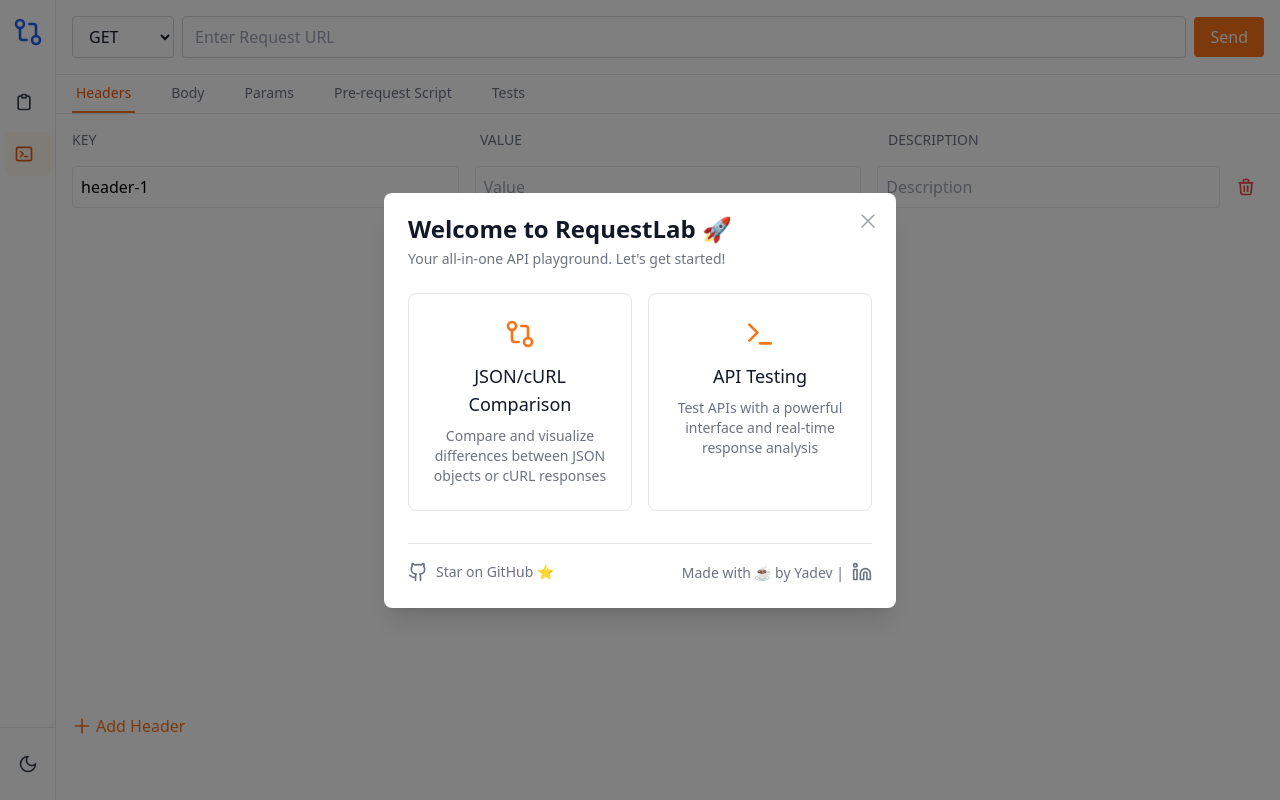
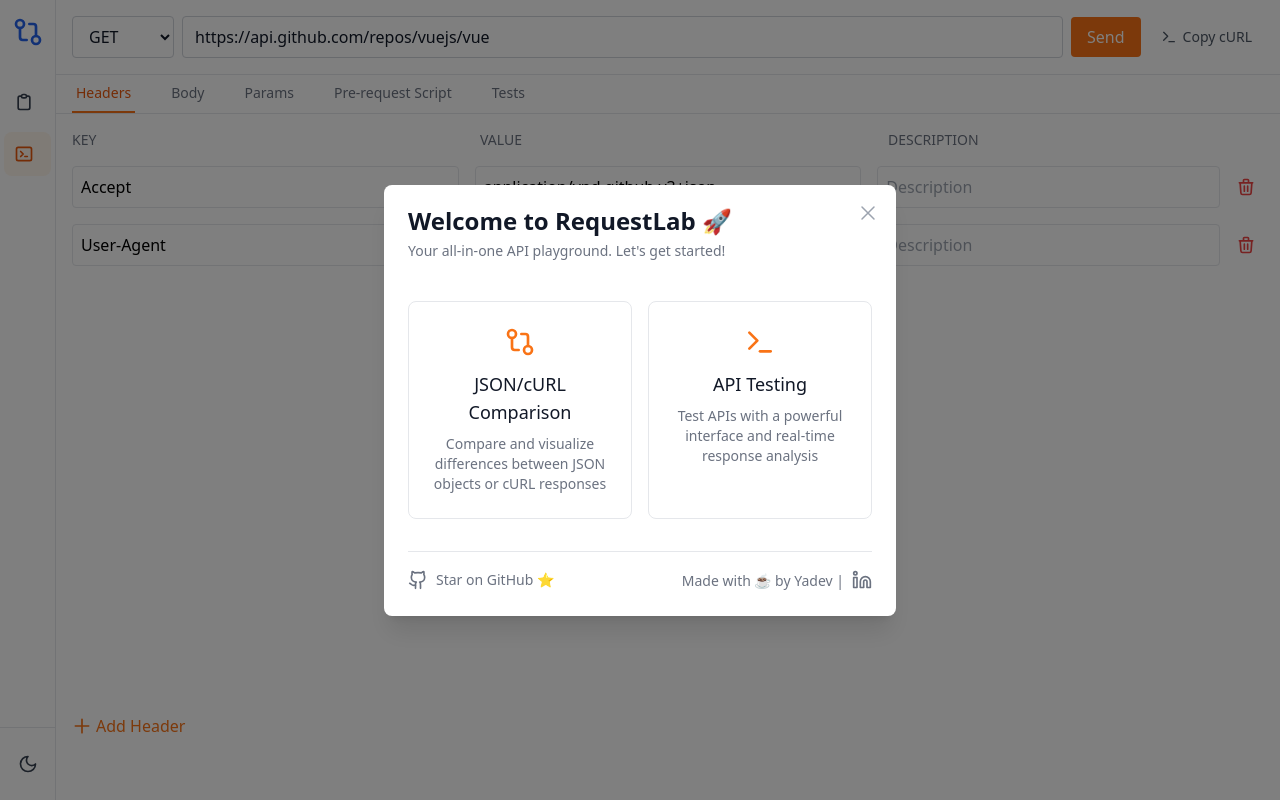
Before and after one commit to RequestLaboratory/requestlab, a React (Vite) app: page /api-testing in a window 1280 px wide. Built offline with nearby package versions, Linux system fonts and the light colour scheme.

Commit message:
copy curl functionality

```diff
--- a/src/components/WelcomePopup.tsx
+++ b/src/components/WelcomePopup.tsx
@@ -41,7 +41,7 @@ const WelcomePopup: React.FC<WelcomePopupProps> = ({ isOpen, onClose }) => {
               <h3 className="text-2xl font-semibold leading-6 text-gray-900 dark:text-white mb-2">
                 Welcome to RequestLab 🚀
               </h3>
-              <p className="text-sm text-gray-500 dark:text-gray-400 mb-6">
+              <p className="text-sm text-gray-500 dark:text-gray-400 mb-10">
                 Your all-in-one API playground. Let's get started!
               </p>
 
--- a/src/pages/ApiTesting.tsx
+++ b/src/pages/ApiTesting.tsx
@@ -3,7 +3,7 @@ import { executeApiRequest } from '../utils/apiTestingUtils';
 import { parseCurlCommand } from '../utils/curlParser';
 import SyntaxHighlighter from 'react-syntax-highlighter';
 import { vs2015 } from 'react-syntax-highlighter/dist/esm/styles/hljs';
-import { Copy, Check, Expand, X } from 'lucide-react';
+import { Copy, Check, Expand, X, Terminal } from 'lucide-react';
 
 interface RequestDetails {
   method: string;
@@ -35,10 +35,14 @@ const ApiTesting: React.FC = () => {
         queryParams: parsed.queryParams || {}
       };
     }
+    // Default GitHub API example
     return {
       method: 'GET',
-      url: '',
-      headers: { 'header-1': '' },
+      url: 'https://api.github.com/repos/vuejs/vue',
+      headers: {
+        'Accept': 'application/vnd.github.v3+json',
+        'User-Agent': 'RequestLab'
+      },
       body: '',
       queryParams: {}
     };
@@ -68,6 +72,7 @@ const ApiTesting: React.FC = () => {
     return savedVisibility ? JSON.parse(savedVisibility) : true;
   });
   const [copied, setCopied] = useState(false);
+  const [copyMessage, setCopyMessage] = useState<string | null>(null);
   const [isResponseExpanded, setIsResponseExpanded] = useState(false);
 
   // Save state to session storage whenever it changes
@@ -219,7 +224,45 @@ const ApiTesting: React.FC = () => {
       : JSON.stringify(response?.data, null, 2);
     navigator.clipboard.writeText(responseText);
     setCopied(true);
-    setTimeout(() => setCopied(false), 2000);
+    setCopyMessage('Response copied to clipboard');
+    setTimeout(() => {
+      setCopied(false);
+      setCopyMessage(null);
+    }, 2000);
+  };
+
+  const handleCopyCurl = () => {
+    // Build the cURL command
+    let curlCommand = `curl '${requestDetails.url}' \\\n`;
+
+    // Add method if not GET
+    if (requestDetails.method !== 'GET') {
+      curlCommand += `  -X ${requestDetails.method} \\\n`;
+    }
+
+    // Add headers
+    Object.entries(requestDetails.headers).forEach(([key, value]) => {
+      if (key && value) {
+        curlCommand += `  -H '${key}: ${value}' \\\n`;
+      }
+    });
+
+    // Add body if present
+    if (requestDetails.body) {
+      curlCommand += `  -d '${requestDetails.body}' \\\n`;
+    }
+
+    // Remove trailing backslash and newline
+    curlCommand = curlCommand.slice(0, -3);
+
+    // Copy to clipboard
+    navigator.clipboard.writeText(curlCommand);
+    setCopied(true);
+    setCopyMessage('cURL command copied to clipboard');
+    setTimeout(() => {
+      setCopied(false);
+      setCopyMessage(null);
+    }, 2000);
   };
 
   return (
@@ -251,6 +294,14 @@ const ApiTesting: React.FC = () => {
           className="px-4 py-2 bg-orange-500 text-white rounded hover:bg-orange-600 disabled:opacity-50"
         >
           Send
+        </button>
+        <button
+          onClick={handleCopyCurl}
+          className="flex items-center gap-1.5 px-3 py-2 text-gray-600 dark:text-gray-400 hover:text-orange-500 dark:hover:text-orange-400 transition-colors duration-200"
+          title="Copy as cURL"
+        >
+          <Terminal className="w-4 h-4" />
+          <span className="text-sm font-medium">Copy cURL</span>
         </button>
         {response && (
           <div className="relative">
@@ -686,6 +737,11 @@ const ApiTesting: React.FC = () => {
           <p className="text-red-600 dark:text-red-400">{error}</p>
         </div>
       )}
+      {copyMessage && (
+        <div className="fixed bottom-4 right-4 p-4 bg-green-50 dark:bg-green-900/30 rounded-md shadow-lg">
+          <p className="text-green-600 dark:text-green-400">{copyMessage}</p>
+        </div>
+      )}
     </div>
   );
 };
```
